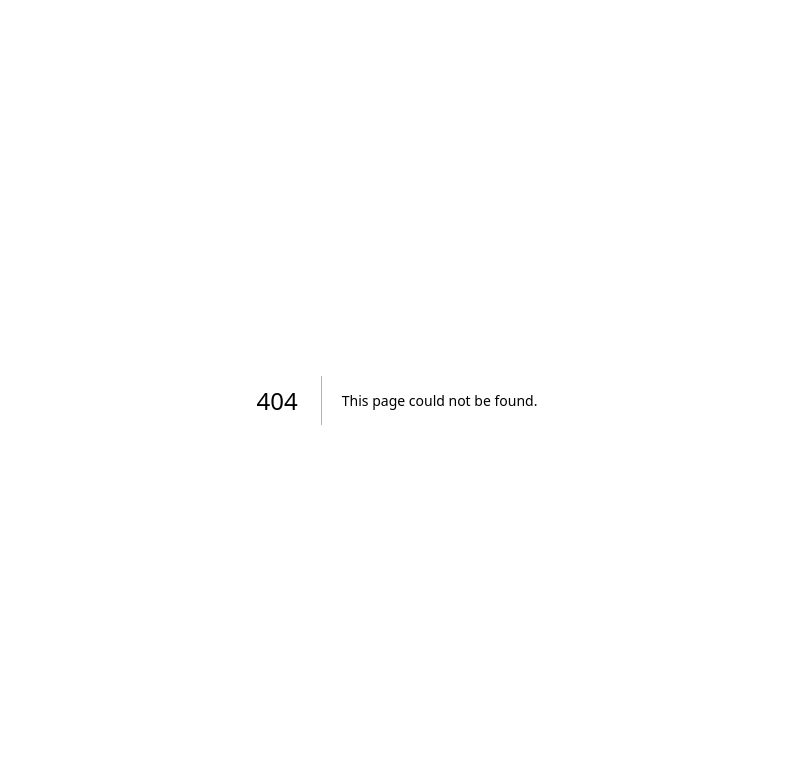
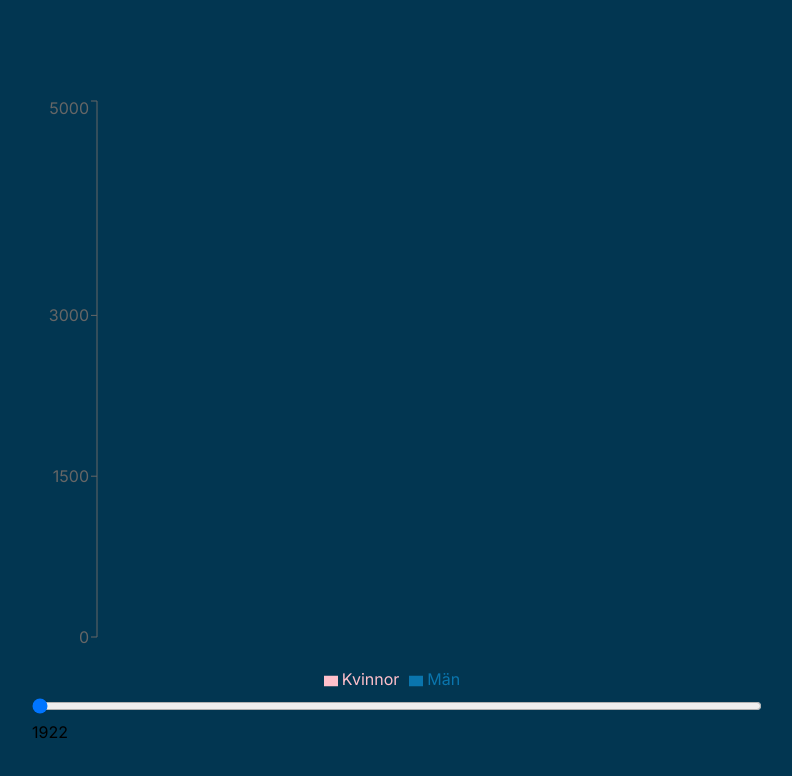
Before and after one commit to IPJT/seedningstabeller-app, a Next.js app: page /startlistor in a window 1280 px wide. Before the commit this address had no page. Shown: the top 776 px of the page, without its empty margins (243-1035 px from the left). Built offline with nearby package versions, Linux system fonts and the light colour scheme.

Commit message:
Add recharts dependency and constants for start groups

```diff
--- a/package.json
+++ b/package.json
@@ -11,7 +11,8 @@
   "dependencies": {
     "next": "14.1.3",
     "react": "^18",
-    "react-dom": "^18"
+    "react-dom": "^18",
+    "recharts": "^2.12.2"
   },
   "devDependencies": {
     "@types/node": "^20",
--- a/src/app/layout.tsx
+++ b/src/app/layout.tsx
@@ -5,8 +5,8 @@ import "./globals.css";
 const inter = Inter({ subsets: ["latin"] });
 
 export const metadata: Metadata = {
-  title: "Create Next App",
-  description: "Generated by create next app",
+  title: "Seedningstabeller",
+  description: "Seedningstabeller för Vasaloppet",
 };
 
 export default function RootLayout({
--- /dev/null
+++ b/src/app/startlistor/StartListChart.tsx
@@ -0,0 +1,67 @@
+"use client";
+
+import { START_GROUPS } from "@/lib/constants";
+import { StartLists } from "@/scripts/generateStartlistStats";
+import { useState } from "react";
+import { Bar, BarChart, Legend, Tooltip, XAxis, YAxis } from "recharts";
+
+export const StartListChart = ({ startLists }: { startLists: StartLists }) => {
+  const [startList, setStartList] = useState<StartLists[number]>();
+  const years = Object.keys(startLists);
+  const [year, setYear] = useState<number>(parseInt(years[0], 10));
+
+  let data = startList ? formatStartList(startList) : [];
+
+  return (
+    <div>
+      <BarChart width={730} height={600} data={data}>
+        <XAxis dataKey="name" />
+        <YAxis domain={[0, 5000]} />
+        <Tooltip />
+        <Legend />
+        <Bar dataKey="Kvinnor" fill="#FFC0CB" />
+        <Bar dataKey="Män" fill="#0A75AD" />
+      </BarChart>
+      <input
+        type="range"
+        min={years[0]}
+        max={years[years.length - 1]}
+        value={year}
+        onChange={(e) => {
+          const value = e.target.value;
+          const valueAsNumber = parseInt(value, 10);
+          setYear(valueAsNumber);
+          setStartList(startLists[valueAsNumber]);
+        }}
+        style={{ width: "100%" }}
+      ></input>
+      <h1>{year}</h1>
+    </div>
+  );
+};
+
+const formatStartList = (startList: StartLists[number]) => {
+  if (startList.perStartGroup) {
+    const data = Object.entries(startList.perStartGroup)
+      .map(([startGroup, startListForStartGroup]) => {
+        return {
+          name: START_GROUPS[startGroup as keyof typeof START_GROUPS],
+          Män: startListForStartGroup.men,
+          Kvinnor: startListForStartGroup.women,
+        };
+      })
+      .filter((startGroup) => startGroup.name !== "%");
+
+    return data;
+  }
+
+  const data = [
+    {
+      name: "Total",
+      Män: startList.total.men,
+      Kvinnor: startList.total.women,
+    },
+  ];
+
+  return data;
+};
--- /dev/null
+++ b/src/app/startlistor/page.tsx
@@ -0,0 +1,18 @@
+import { readFileSync } from "fs";
+import { StartListChart } from "./StartListChart";
+import { StartLists } from "@/scripts/generateStartlistStats";
+
+export default function StartListPage() {
+  const startLists = JSON.parse(
+    readFileSync("src/scripts/startLists.json", "utf8")
+  ) as StartLists;
+
+  return (
+    <main
+      style={{ backgroundColor: "#023651" }}
+      className="flex min-h-screen flex-col items-center justify-between p-24"
+    >
+      <StartListChart startLists={startLists} />
+    </main>
+  );
+}
--- /dev/null
+++ b/src/lib/constants.ts
@@ -0,0 +1,14 @@
+export const START_GROUPS = {
+  Elit: "Elit",
+  StartGroup1: "1",
+  StartGroup2: "2",
+  StartGroup3: "3",
+  StartGroup4: "4",
+  StartGroup5: "5",
+  StartGroup6: "6",
+  StartGroup7: "7",
+  StartGroup8: "8",
+  StartGroup9: "9",
+  StartGroup10: "10",
+  All: "%",
+};
```
Also changed, not shown: src/scripts/generateStartlistStats.ts (+2 -16 lines), 1 other file (tests, documents, lock files or other folders).
